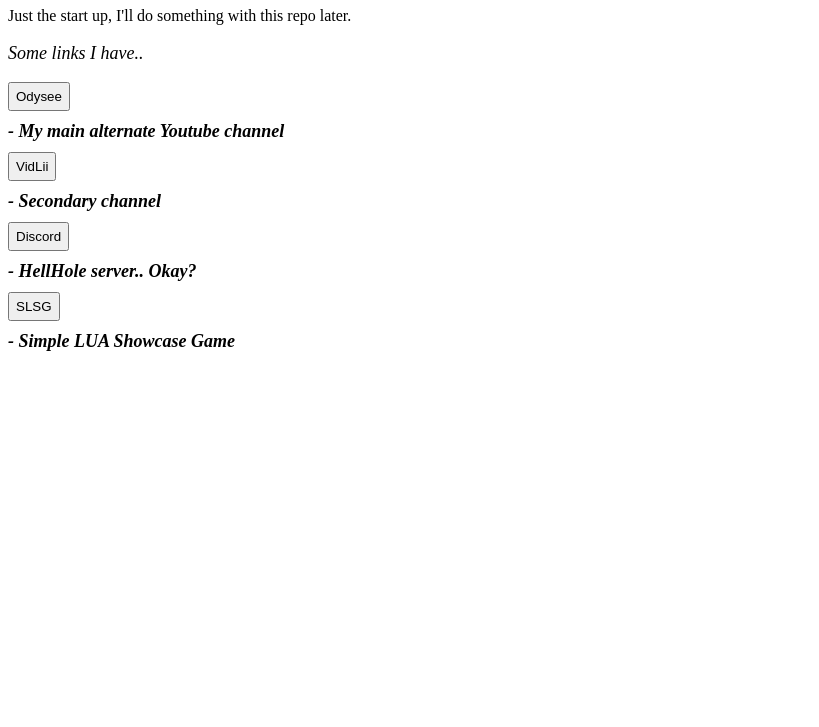
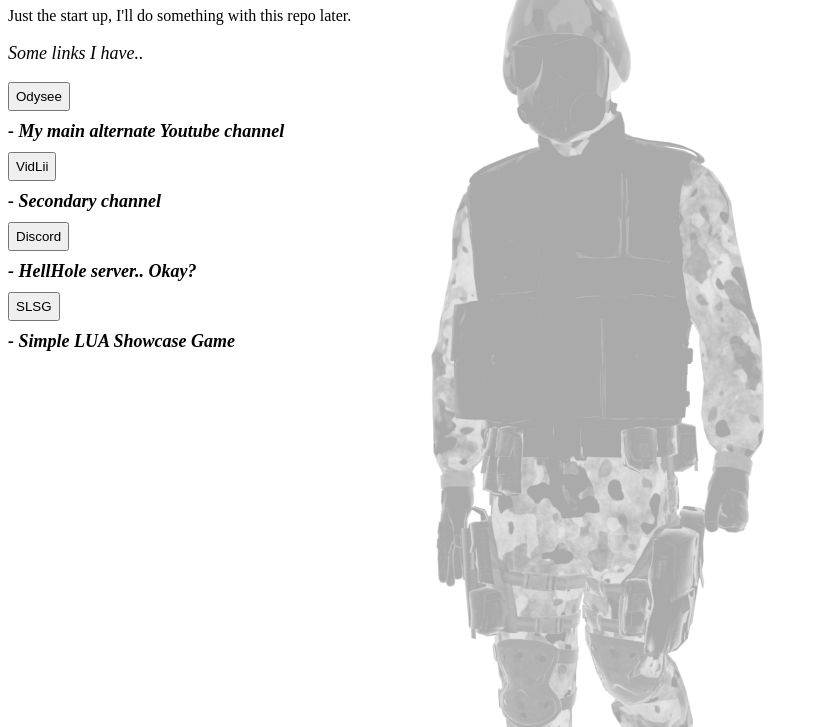
Before and after one commit to EditaNEmilis/editanemilis.github.io, a plain HTML site: page index.html in a window 1280 px wide. Shown: the part 73-800 px from the top of the page, without its empty margins (0-819 px from the left). Drawn offline with Linux system fonts and the light colour scheme.

Commit message:
Update
New image for opacity change (because CSS opacity) and body styling too. Hopefully it might work fine.

```diff
--- a/style.css
+++ b/style.css
@@ -1,3 +1,11 @@
+body {
+    background-image: url("assets/BackgroundOpacity.png");
+    background-repeat: no-repeat;
+    background-position-x: 20%;
+    max-width: 100%;
+    width: auto;
+}
+
 /* .ImageBackground {
     opacity: 0.33;
     float: right;
```
Also changed, not shown: assets/BackgroundOpacity.png (added).
